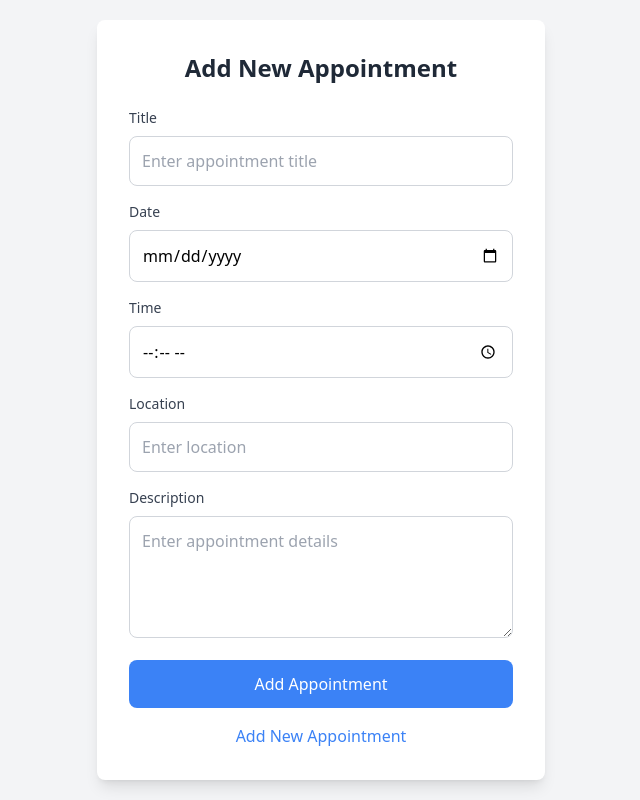
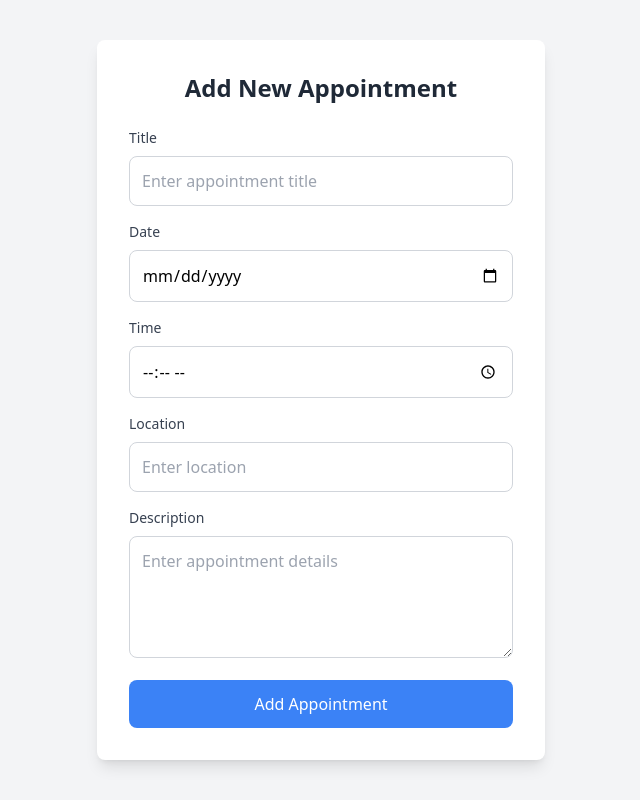
Before and after one commit to xkin248/oop-assignment, a Flask app: page /new-appointment in a window 1280 px wide. Shown: the whole page, without its empty margins (319-959 px from the left). Run offline with Flask 3, Linux system fonts and the light colour scheme; some libraries are stand-ins or nearby versions.

Commit message:
Update Add_New_Appointment.html

```diff
--- a/python/templates/Add_New_Appointment.html
+++ b/python/templates/Add_New_Appointment.html
@@ -43,9 +43,6 @@
             <!-- Submit Button -->
             <button type="submit" class="w-full bg-blue-500 text-white py-3 rounded-lg font-medium hover:bg-blue-600 transition duration-300">Add Appointment</button>
         </form>
-        <div class="mt-4 text-center">
-            <a href="{{ url_for('ui.new_appointment') }}" class="text-blue-500 hover:underline">Add New Appointment</a>
-        </div>
     </div>
 </body>
 </html>
```
